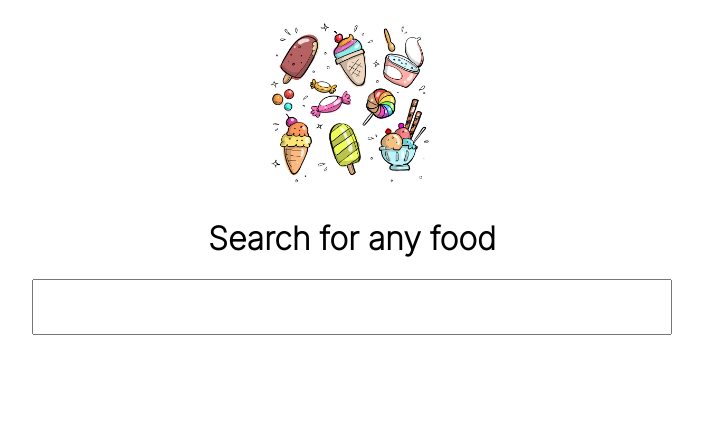
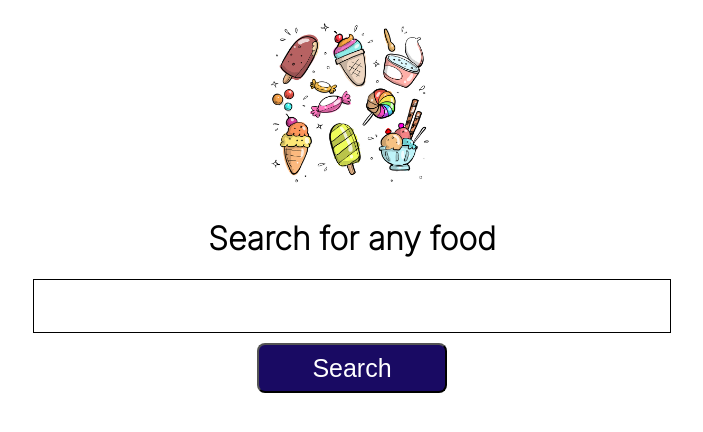
Before and after one commit to jvitorgf/jvitorgf.github.io, a plain HTML site: page index.html in a window 1280 px wide. Shown: the whole page, without its empty margins (288-991 px from the left). Drawn offline with Linux system fonts and the light colour scheme.

Commit message:
Adicionado um botão ao site.

```diff
--- a/estilos.css
+++ b/estilos.css
@@ -23,4 +23,22 @@ body{
 	width: 50%;
 	height: 50px;
 	font-size: 50px;
+	border:1px black solid;
 }
+
+.button-resize{
+	display: block;
+	margin-top: 10px;
+	margin-left: auto;
+	margin-right: auto;
+	width: 15%;
+	height: 50px;
+	font-size: 25px;
+	border-radius: 8px;
+	background-color: #190a63;
+	color:white;
+}
+
+.button-resize:hover{
+	background-color: #8071c7;
+}
--- a/index.html
+++ b/index.html
@@ -10,5 +10,6 @@
 	<img class="img-resize" src="home-food.png">
 	<h1 class="title">Search for any food</h1>
 	<input class="input-resize" type="text" size="30" name="">
+	<button class="button-resize" type="button">Search</button>
 </body>
 </html>
```
